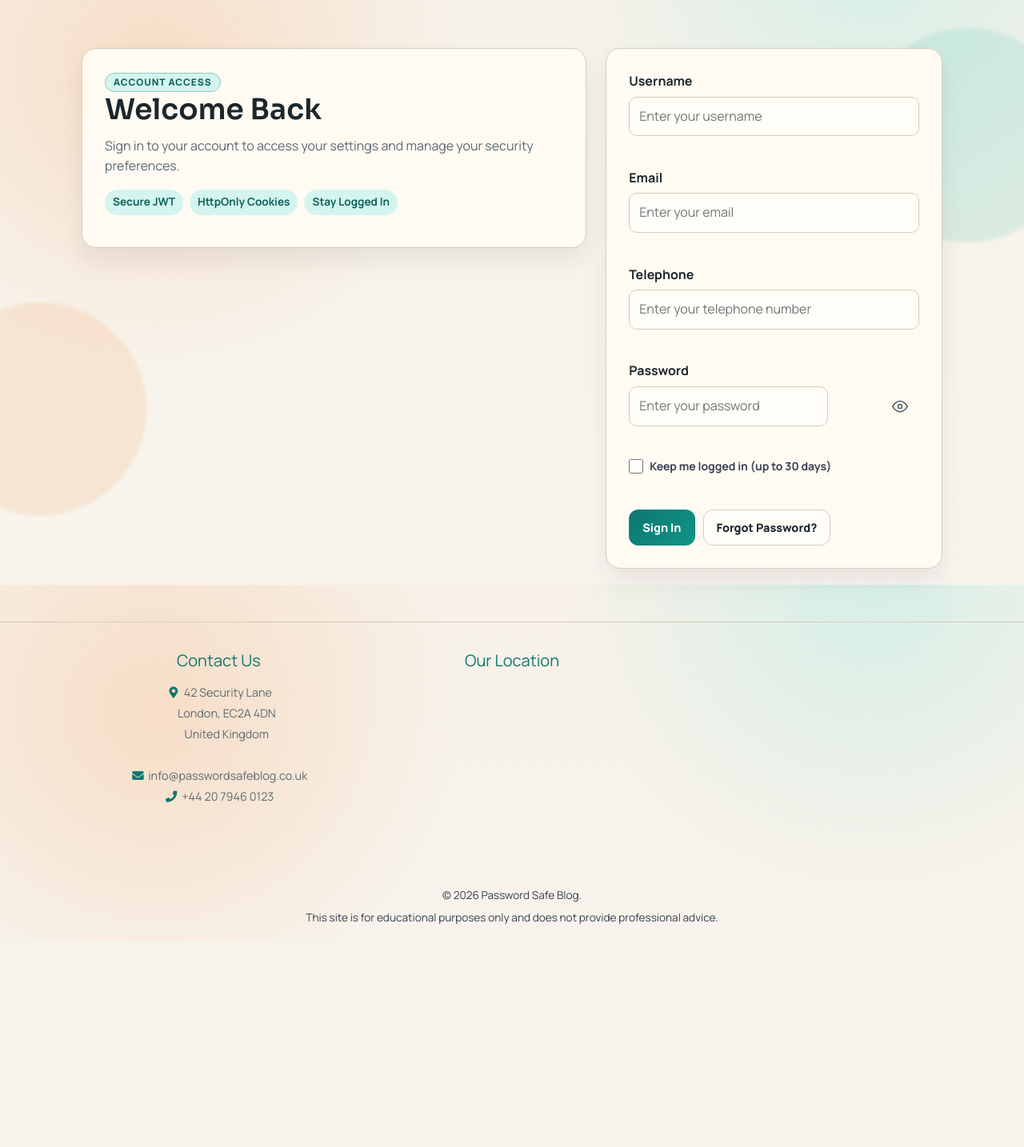
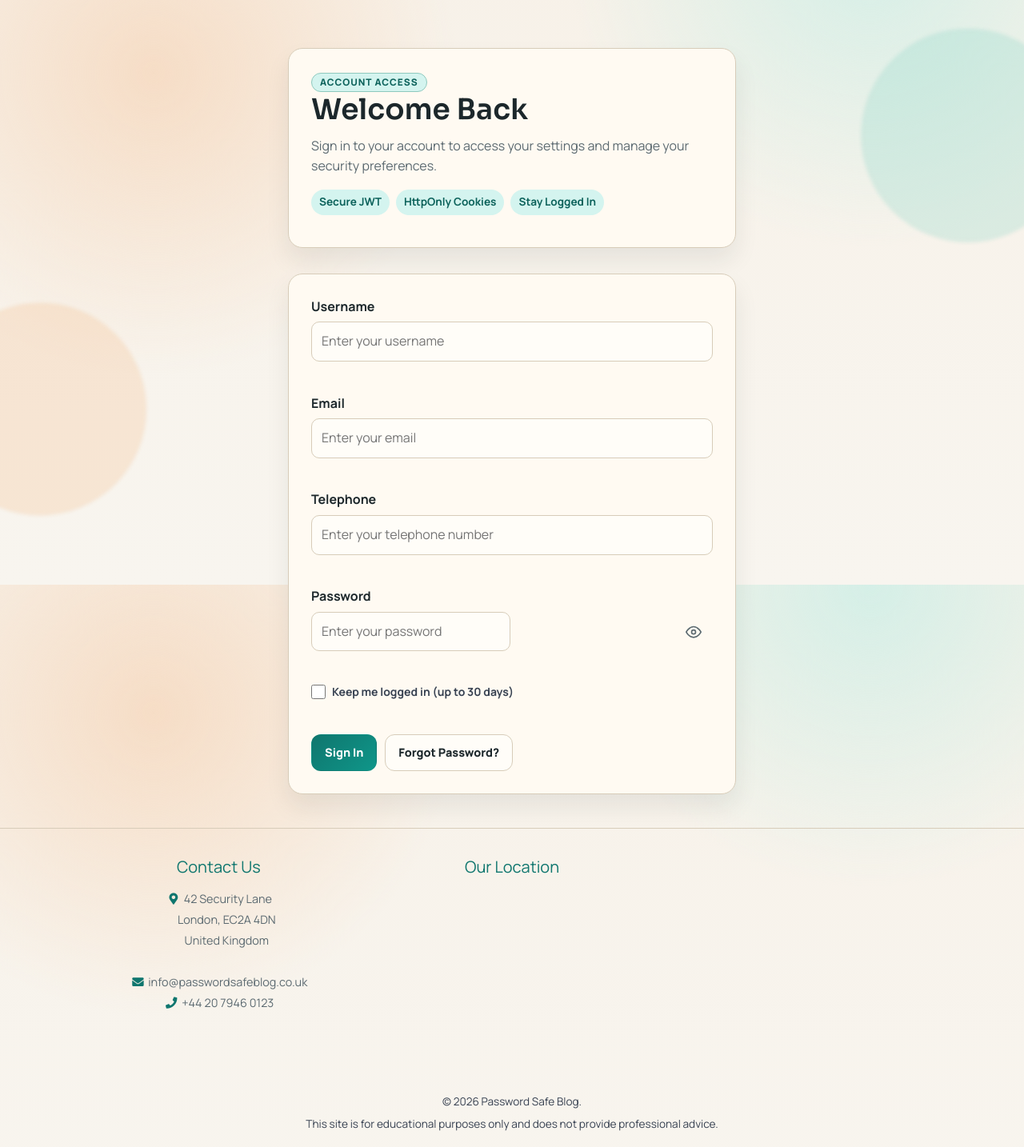
Before and after one commit to tendayiht-png/password_space_blog, a Django app: template templates/login.html in a window 1280 px wide. Shown: the part 69-1503 px from the top of the page at 80% size. Before the commit the page ends 1225 px from the top, so only its background shows below. Run offline with Django 3.2, Linux system fonts and the light colour scheme; the template is opened without the code that fills it, so the values that code supplies are empty; grey boxes are pictures that could not be loaded.

Commit message:
Refine stacked login panel spacing and width

```diff
--- a/templates/login.html
+++ b/templates/login.html
@@ -3,7 +3,7 @@
 
 {% block content %}
 <main class="container" style="margin-top: 2rem;">
-  <div class="hero">
+  <div style="display: grid; gap: 32px; max-width: 560px; margin: 0 auto;">
 
     <!-- Welcome Back panel -->
     <article class="hero-card">
@@ -118,7 +118,6 @@
         <div id="formResult" class="form-result" style="display: none;"></div>
       </form>
     </article>
-
   </div>
 </main>
 <script>
```
